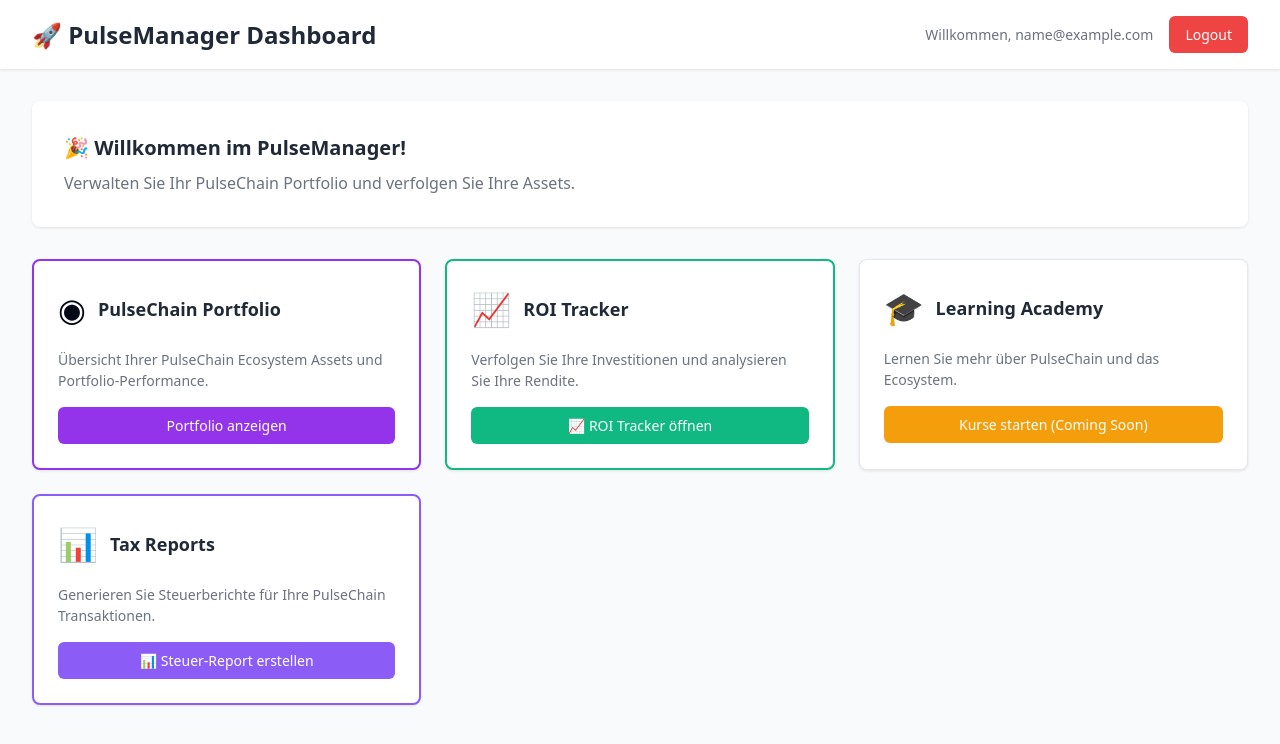
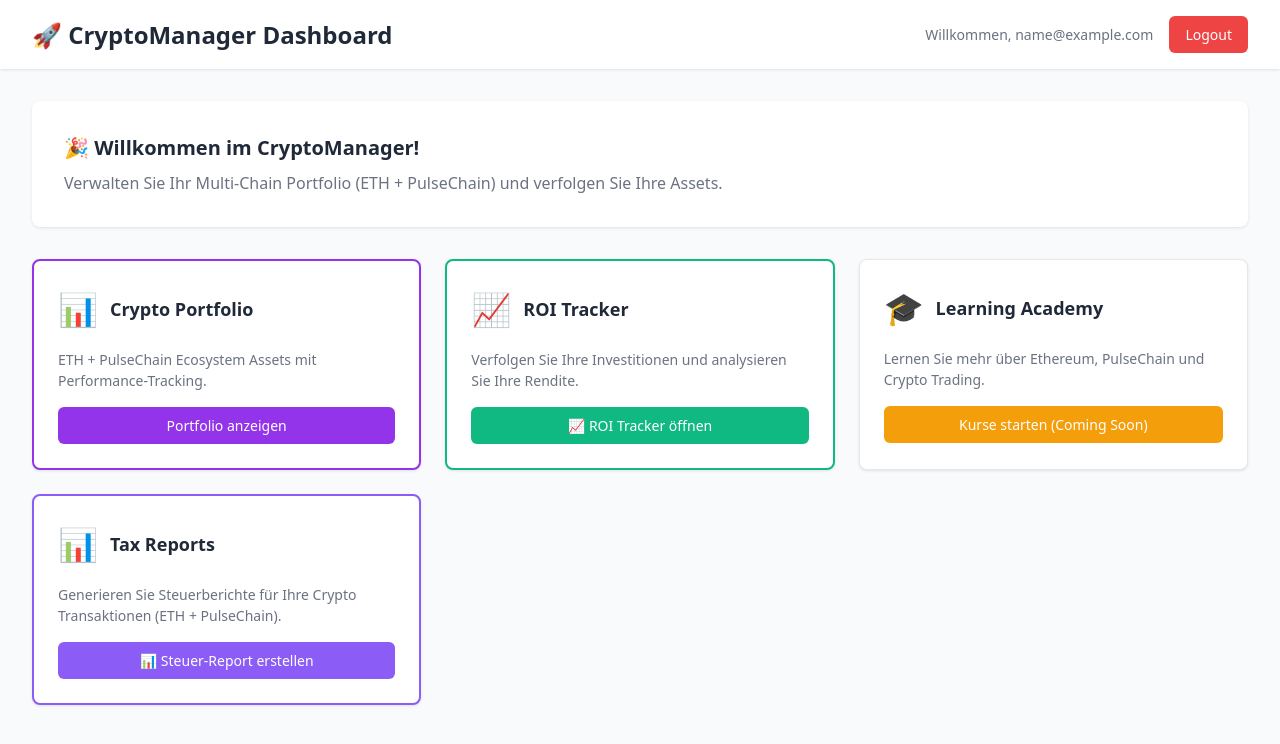
Before and after one commit to Kuddel82/pulsemanager-frische-2025, a React (Vite) app: page / in a window 1280 px wide. Both pictures are taken after typing "name@example.com", "Sample123" into the empty fields and a click on the button "🔥 Anmelden". Shown: the top 744 px of the page. Built offline with nearby package versions, Linux system fonts and the light colour scheme.

Commit message:
ETH Portfolio Addition: Multi-chain support with Ethereum + PulseChain assets, blockchain labels, updated branding

```diff
--- a/src/MainApp.jsx
+++ b/src/MainApp.jsx
@@ -14,16 +14,17 @@
   const [isTransitioning, setIsTransitioning] = useState(false);
   const [renderKey, setRenderKey] = useState(0);
 
-  // PulseChain Ecosystem Portfolio mit ROI Daten
+  // PulseChain Ecosystem + ETH Portfolio mit ROI Daten
   const portfolioData = [
-    { symbol: 'PLS', name: 'PulseChain', amount: 2500000, price: 0.000085, change24h: 15.67, icon: '◉', buyPrice: 0.000042, buyDate: '2023-05-15' },
-    { symbol: 'PLSX', name: 'PulseX', amount: 450000, price: 0.000021, change24h: -2.34, icon: '✕', buyPrice: 0.000028, buyDate: '2023-06-20' },
-    { symbol: 'HEX', name: 'HEX', amount: 125000, price: 0.0045, change24h: 8.91, icon: '⬟', buyPrice: 0.0032, buyDate: '2023-04-10' },
-    { symbol: 'INC', name: 'Incentive', amount: 75000, price: 0.000012, change24h: 12.45, icon: '💎', buyPrice: 0.000008, buyDate: '2023-07-03' },
-    { symbol: 'LOAN', name: 'Liquid Loans', amount: 35000, price: 0.000098, change24h: -0.87, icon: '🏦', buyPrice: 0.000115, buyDate: '2023-08-12' },
-    { symbol: 'SPARK', name: 'Spark', amount: 850000, price: 0.0000034, change24h: 5.23, icon: '⚡', buyPrice: 0.0000028, buyDate: '2023-09-05' },
-    { symbol: 'TONI', name: 'Toni', amount: 180000, price: 0.000067, change24h: -3.12, icon: '🎭', buyPrice: 0.000089, buyDate: '2023-10-18' },
-    { symbol: 'MAXI', name: 'Maximus', amount: 42000, price: 0.00015, change24h: 7.89, icon: '👑', buyPrice: 0.00012, buyDate: '2023-11-22' }
+    { symbol: 'ETH', name: 'Ethereum', amount: 3.5, price: 2280, change24h: 2.45, icon: 'Ξ', buyPrice: 1850, buyDate: '2023-03-20', blockchain: 'Ethereum' },
+    { symbol: 'PLS', name: 'PulseChain', amount: 2500000, price: 0.000085, change24h: 15.67, icon: '◉', buyPrice: 0.000042, buyDate: '2023-05-15', blockchain: 'PulseChain' },
+    { symbol: 'PLSX', name: 'PulseX', amount: 450000, price: 0.000021, change24h: -2.34, icon: '✕', buyPrice: 0.000028, buyDate: '2023-06-20', blockchain: 'PulseChain' },
+    { symbol: 'HEX', name: 'HEX', amount: 125000, price: 0.0045, change24h: 8.91, icon: '⬟', buyPrice: 0.0032, buyDate: '2023-04-10', blockchain: 'PulseChain' },
+    { symbol: 'INC', name: 'Incentive', amount: 75000, price: 0.000012, change24h: 12.45, icon: '💎', buyPrice: 0.000008, buyDate: '2023-07-03', blockchain: 'PulseChain' },
+    { symbol: 'LOAN', name: 'Liquid Loans', amount: 35000, price: 0.000098, change24h: -0.87, icon: '🏦', buyPrice: 0.000115, buyDate: '2023-08-12', blockchain: 'PulseChain' },
+    { symbol: 'SPARK', name: 'Spark', amount: 850000, price: 0.0000034, change24h: 5.23, icon: '⚡', buyPrice: 0.0000028, buyDate: '2023-09-05', blockchain: 'PulseChain' },
+    { symbol: 'TONI', name: 'Toni', amount: 180000, price: 0.000067, change24h: -3.12, icon: '🎭', buyPrice: 0.000089, buyDate: '2023-10-18', blockchain: 'PulseChain' },
+    { symbol: 'MAXI', name: 'Maximus', amount: 42000, price: 0.00015, change24h: 7.89, icon: '👑', buyPrice: 0.00012, buyDate: '2023-11-22', blockchain: 'PulseChain' }
   ];
 
   const totalPortfolioValue = portfolioData.reduce((total, coin) =>
@@ -176,7 +177,7 @@
               color: '#1f2937',
               margin: 0
             }}>
-              📈 PulseChain ROI Tracker
+              📈 Crypto ROI Tracker (ETH + PulseChain)
             </h1>
           </div>
           <div style={{ display: 'flex', alignItems: 'center', gap: '1rem' }}>
@@ -524,7 +525,7 @@
               color: '#1f2937',
               margin: 0
             }}>
-              📊 PulseChain Steuer-Report 2024
+              📊 Crypto Steuer-Report 2024 (ETH + PulseChain)
             </h1>
           </div>
           <div style={{ display: 'flex', alignItems: 'center', gap: '1rem' }}>
@@ -865,7 +866,7 @@
               color: '#1f2937',
               margin: 0
             }}>
-              ◉ PulseChain Portfolio
+              📊 Crypto Portfolio (ETH + PulseChain)
             </h1>
           </div>
           <div style={{ display: 'flex', alignItems: 'center', gap: '1rem' }}>
@@ -906,7 +907,7 @@
               color: '#1f2937',
               marginBottom: '1rem'
             }}>
-              🚀 PulseChain Ecosystem Portfolio
+              🚀 Crypto Portfolio (ETH + PulseChain)
             </h2>
             <div style={{
               fontSize: '2.5rem',
@@ -917,7 +918,7 @@
               {formatCurrency(totalPortfolioValue)}
             </div>
             <p style={{ color: '#6b7280', margin: 0 }}>
-              Gesamtwert Ihrer PulseChain Assets
+              Gesamtwert Ihrer Crypto Assets
             </p>
           </div>
 
@@ -939,14 +940,14 @@
                 color: '#1f2937',
                 margin: 0
               }}>
-                📊 Ihre PulseChain Assets
+                📊 Ihre Crypto Assets (ETH + PulseChain)
               </h3>
             </div>
 
             {/* Table Header */}
             <div style={{
               display: 'grid',
-              gridTemplateColumns: '2fr 1.5fr 1fr 1.5fr 1fr 1fr',
+              gridTemplateColumns: '2fr 1fr 1.5fr 1fr 1.5fr 1fr 1fr',
               padding: '1rem 2rem',
               backgroundColor: '#9333ea',
               color: 'white',
@@ -954,6 +955,7 @@
               fontWeight: 'bold'
             }}>
               <div>Asset</div>
+              <div>Chain</div>
               <div>Menge</div>
               <div>Preis</div>
               <div>Wert</div>
@@ -970,7 +972,7 @@
               return (
                 <div key={`wallet-${coin.symbol}-${index}`} style={{
                   display: 'grid',
-                  gridTemplateColumns: '2fr 1.5fr 1fr 1.5fr 1fr 1fr',
+                  gridTemplateColumns: '2fr 1fr 1.5fr 1fr 1.5fr 1fr 1fr',
                   padding: '1rem 2rem',
                   borderBottom: index < portfolioData.length - 1 ? '1px solid #e5e7eb' : 'none',
                   alignItems: 'center',
@@ -985,14 +987,27 @@
                     </div>
                   </div>
 
+                  {/* Blockchain */}
+                  <div style={{
+                    color: coin.blockchain === 'Ethereum' ? '#627eea' : '#9333ea',
+                    fontWeight: '500',
+                    fontSize: '0.75rem',
+                    padding: '0.25rem 0.5rem',
+                    backgroundColor: coin.blockchain === 'Ethereum' ? '#e8f2ff' : '#f3e8ff',
+                    borderRadius: '0.375rem',
+                    textAlign: 'center'
+                  }}>
+                    {coin.blockchain === 'Ethereum' ? 'ETH' : 'PLS'}
+                  </div>
+
                   {/* Menge */}
                   <div style={{ color: '#1f2937', fontWeight: '500' }}>
-                    {formatNumber(coin.amount, 0)}
+                    {formatNumber(coin.amount, coin.symbol === 'ETH' ? 4 : 0)}
                   </div>
 
                   {/* Preis */}
                   <div style={{ color: '#1f2937', fontSize: '0.875rem' }}>
-                    ${coin.price.toFixed(8)}
+                    ${coin.symbol === 'ETH' ? coin.price.toLocaleString() : coin.price.toFixed(8)}
                   </div>
 
                   {/* Wert */}
@@ -1066,9 +1081,9 @@
             }}>
               <div style={{ fontSize: '2rem', marginBottom: '0.5rem' }}>⚡</div>
               <div style={{ fontSize: '1.5rem', fontWeight: 'bold', color: '#f59e0b' }}>
-                PulseChain
+                Multi-Chain
               </div>
-              <div style={{ color: '#6b7280', fontSize: '0.875rem' }}>Blockchain</div>
+              <div style={{ color: '#6b7280', fontSize: '0.875rem' }}>ETH + PulseChain</div>
             </div>
           </div>
         </div>
@@ -1099,7 +1114,7 @@
             color: '#1f2937',
             margin: 0
           }}>
-            🚀 PulseManager Dashboard
+            🚀 CryptoManager Dashboard
           </h1>
           <div style={{ display: 'flex', alignItems: 'center', gap: '1rem' }}>
             <span style={{ color: '#6b7280', fontSize: '0.875rem' }}>
@@ -1138,10 +1153,10 @@
               color: '#1f2937',
               marginBottom: '0.5rem'
             }}>
-              🎉 Willkommen im PulseManager!
+              🎉 Willkommen im CryptoManager!
             </h2>
             <p style={{ color: '#6b7280', margin: 0 }}>
-              Verwalten Sie Ihr PulseChain Portfolio und verfolgen Sie Ihre Assets.
+              Verwalten Sie Ihr Multi-Chain Portfolio (ETH + PulseChain) und verfolgen Sie Ihre Assets.
             </p>
           </div>
 
@@ -1160,13 +1175,13 @@
               border: '2px solid #9333ea'
             }}>
               <div style={{ display: 'flex', alignItems: 'center', marginBottom: '1rem' }}>
-                <span style={{ fontSize: '2rem', marginRight: '0.75rem' }}>◉</span>
+                <span style={{ fontSize: '2rem', marginRight: '0.75rem' }}>📊</span>
                 <h3 style={{ fontSize: '1.125rem', fontWeight: 'bold', color: '#1f2937', margin: 0 }}>
-                  PulseChain Portfolio
+                  Crypto Portfolio
                 </h3>
               </div>
               <p style={{ color: '#6b7280', marginBottom: '1rem', fontSize: '0.875rem' }}>
-                Übersicht Ihrer PulseChain Ecosystem Assets und Portfolio-Performance.
+                ETH + PulseChain Ecosystem Assets mit Performance-Tracking.
               </p>
               <button
                 onClick={() => handleViewChange('wallet')}
@@ -1233,7 +1248,7 @@
                 </h3>
               </div>
               <p style={{ color: '#6b7280', marginBottom: '1rem', fontSize: '0.875rem' }}>
-                Lernen Sie mehr über PulseChain und das Ecosystem.
+                Lernen Sie mehr über Ethereum, PulseChain und Crypto Trading.
               </p>
               <button style={{
                 backgroundColor: '#f59e0b',
@@ -1264,7 +1279,7 @@
                 </h3>
               </div>
               <p style={{ color: '#6b7280', marginBottom: '1rem', fontSize: '0.875rem' }}>
-                Generieren Sie Steuerberichte für Ihre PulseChain Transaktionen.
+                Generieren Sie Steuerberichte für Ihre Crypto Transaktionen (ETH + PulseChain).
               </p>
               <button
                 onClick={() => handleViewChange('tax')}
@@ -1313,7 +1328,7 @@
           marginBottom: '0.5rem',
           textAlign: 'center'
         }}>
-          🚀 PulseManager
+          🚀 CryptoManager
         </h1>
         <p style={{
           textAlign: 'center',
```
Also changed, not shown: 1 other file (tests, documents, lock files or other folders).
